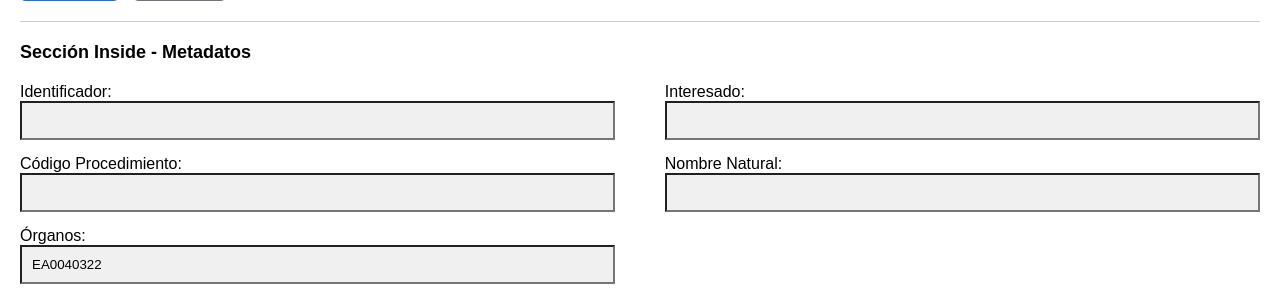
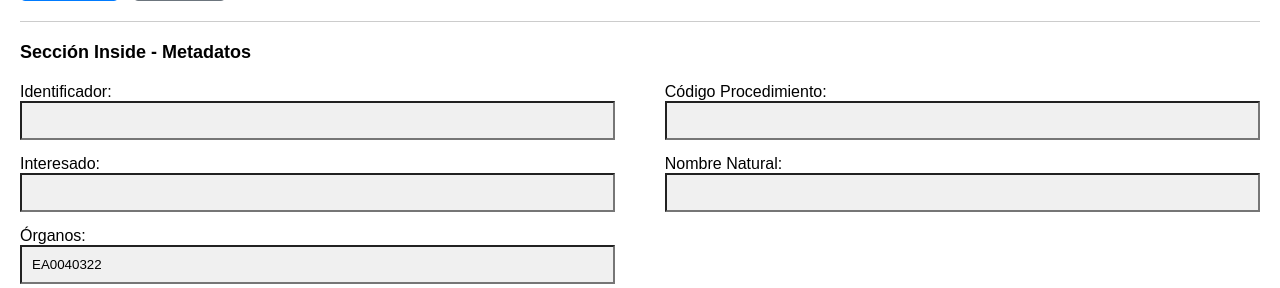
Before and after one commit to joseska/app_extranjeria, a Flask app: page / in a window 1280 px wide. Shown: the part 353-641 px from the top of the page. Run offline with Flask 3, Linux system fonts and the light colour scheme; some libraries are stand-ins or nearby versions.

Commit message:
cambios 2

```diff
--- a/app.py
+++ b/app.py
@@ -1,3 +1,6 @@
+# 24/7895	789.2024.1
+
+
 from flask import Flask, render_template, request
 
 app = Flask(__name__)
--- a/templates/index.html
+++ b/templates/index.html
@@ -136,7 +136,7 @@
         }
     </script>
 
-    <link rel="stylesheet" href="https://use.fontawesome.com/releases/v5.12.1/css/all.css" crossorigin="anonymous">
+    <!-- <link rel="stylesheet" href="https://use.fontawesome.com/releases/v5.12.1/css/all.css" crossorigin="anonymous"> -->
 
 </head>
 <body>
@@ -145,8 +145,6 @@
         <div class="container">
             <div class="column">
                 <label for="expediente">Expediente:</label><br>
-                <!-- <input type="text" id="expediente" name="expediente" tabindex="1" value="{{ expediente }}" required onblur="formatExpediente()">
-                <button type="button" class="copy-button" onclick="pasteClipboardContent()">Pegar</button><br> -->
 
                 <div class="pt-site-footer">
                     <input type="text" id="expediente" name="expediente" tabindex="1" value="{{ expediente }}" required onblur="formatExpediente()">
@@ -179,15 +177,16 @@
             <label for="identificador_gen">Identificador:</label><br>
             <input type="text" id="identificador_gen" class="readonly" value="{{ identificador }}" onclick="copyToClipboard(this)" readonly tabindex="13"><br>
 
-            <label for="codigo_procedimiento_gen">Código Procedimiento:</label><br>
-            <input type="text" id="codigo_procedimiento_gen" class="readonly" value="{{ codigo_procedimiento }}" onclick="copyToClipboard(this)" readonly tabindex="14"><br>
+            <label for="interesado_gen">Interesado:</label><br>
+            <input type="text" id="interesado_gen" class="readonly" value="{{ nie }}" onclick="copyToClipboard(this)" readonly tabindex="16"><br>
 
             <label for="organos_gen">Órganos:</label><br>
             <input type="text" id="organos_gen" class="readonly" value="EA0040322" onclick="copyToClipboard(this)" readonly tabindex="15"><br>
         </div>
         <div class="column">
-            <label for="interesado_gen">Interesado:</label><br>
-            <input type="text" id="interesado_gen" class="readonly" value="{{ nie }}" onclick="copyToClipboard(this)" readonly tabindex="16"><br>
+            <label for="codigo_procedimiento_gen">Código Procedimiento:</label><br>
+            <input type="text" id="codigo_procedimiento_gen" class="readonly" value="{{ codigo_procedimiento }}" onclick="copyToClipboard(this)" readonly tabindex="14"><br>
+
 
             <label for="nombre_natural_gen">Nombre Natural:</label><br>
             <input type="text" id="nombre_natural_gen" class="readonly" value="{{ nombre }}" onclick="copyToClipboard(this)" readonly tabindex="17"><br>
@@ -245,7 +244,6 @@
                     // const exp_largo = '380020${expedienteYearCode}${expedienteNumCode}';
                     const exp_largo = "380020"+expedienteYearCode+expedienteNumCode;
                     await navigator.clipboard.writeText(exp_largo);
-                    alert('exp_largo copiado al portapapeles.');
 
 
                 } else {
```
